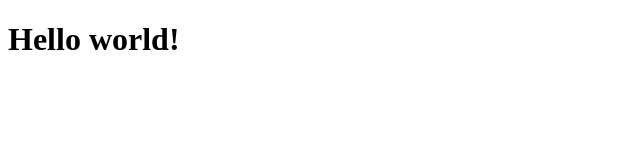
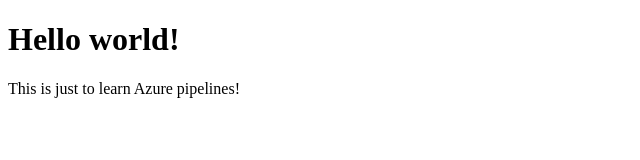
Before and after one commit to nbnataraj7/azure-pipeline-sample, a website: page public/index.html in a window 1280 px wide. Shown: the whole page, without its empty margins (0-640 px from the left). Drawn offline with Linux system fonts and the light colour scheme.

Commit message:
add para

```diff
--- a/package.json
+++ b/package.json
@@ -1,6 +1,6 @@
 {
   "name": "pipeline-demo",
-  "version": "0.0.0",
+  "version": "0.0.1",
   "private": true,
   "scripts": {
     "start": "node ./bin/www"
--- a/public/index.html
+++ b/public/index.html
@@ -6,5 +6,6 @@
         <h1>
             Hello world!
         </h1>
+        <p>This is just to learn Azure pipelines!</p>
     </body>
 </html>
```
